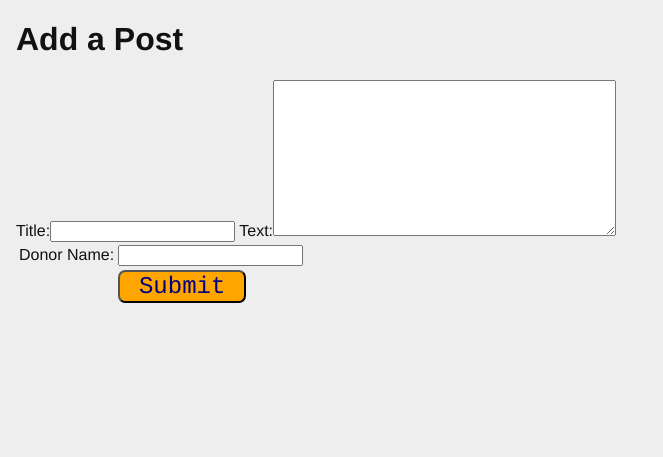
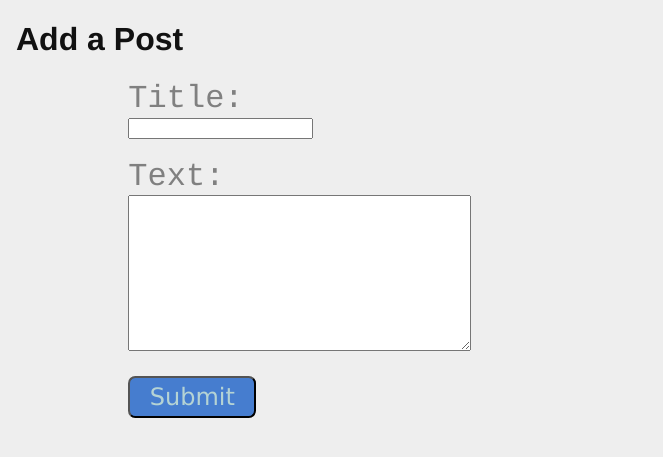
Before and after one commit to Aghw/django-blog, a Django app: page /add/ in a window 1280 px wide. Shown: the part 41-498 px from the top of the page, without its empty margins (0-663 px from the left). Run offline with Django 3.2, Linux system fonts and the light colour scheme; a user stored in the database is signed in; some libraries are stand-ins or nearby versions.

Commit message:
Completed Adding Django Model Form to add Blog Posts.

```diff
--- a/blogging/forms.py
+++ b/blogging/forms.py
@@ -5,3 +5,4 @@ class BlogPostForm(ModelForm):
     class Meta:
         model = Post
         fields = ['title', 'text']
+        # fields = "__all__"
--- a/blogging/models.py
+++ b/blogging/models.py
@@ -1,5 +1,6 @@
 from django.db import models
 from django.contrib.auth.models import User
+from datetime import datetime
 
 
 class Post(models.Model):
@@ -13,6 +14,15 @@ class Post(models.Model):
     def __str__(self):
         return self.title
 
+    def save(self, *args, **kwargs):
+        """
+        set publish date to the date when post's published status is
+        switched to True, reset the date if post is unpublished
+        """
+        if self.published_date is None:
+            self.published_date = datetime.now()
+        super().save(*args, **kwargs)
+
 
 class Category(models.Model):
 
--- a/blogging/static/box.css
+++ b/blogging/static/box.css
@@ -96,8 +96,29 @@
   .blog-post-button {
     font-size: 1.5rem;
     width: 8rem;
+    height: 1.75em;
+    font-family: 'Lucida Sans', 'Lucida Sans Regular', 'Lucida Grande', 'Lucida Sans Unicode', Geneva, Verdana, sans-serif;
+    border-radius: .45rem;
+    color: rgb(181, 211, 212);
+    background-color: rgb(70, 125, 207);
+  }
+
+
+  .form_input {
+    height:2rem;
+    width: 10rem;
+    color: red;
     font-family: "Courier", "Ariel";
-    border-radius: .45rem;
-    color: navy;
-    background-color: orange;
+    font-size: 1.2rem;
+    color: blue;
   }
+
+  form {
+    margin-left: 9%;
+  }
+
+  label {
+    font-family: "Courier", "Ariel";
+    font-size: 2rem;
+    color: gray;
+  }
--- a/blogging/templates/blogging/add.html
+++ b/blogging/templates/blogging/add.html
@@ -3,28 +3,10 @@
 {% block content %}
 <h1>Add a Post</h1>
 
-<form action="POST">
+<form method="POST" class="form_input">
     {% csrf_token %}
-    {{ form }}
-    <br>
-
-    <table>
-        <tr>
-            <td>
-                <label for="fullname">Donor Name: </label>
-            </td>
-            <td>
-                <input class="form_input" type="string" id="fullname" name="fullname">
-            </td>
-        </tr>
-        <tr>
-            <td>
-            </td>
-            <td>
-                <input class="blog-post-button" type="submit" name="post" value="Submit">
-            </td>
-        </tr>
-
+    {{ form.as_p }}
+    <input class="blog-post-button" type="submit" value="Submit">
     <!-- <button type="submit" class="blog-post-button">Submit</button> -->
 </form>
 
--- a/blogging/templates/blogging/list.html
+++ b/blogging/templates/blogging/list.html
@@ -1,4 +1,8 @@
 {% extends "base.html" %}{% block content %}
+    <nav style="padding: .5rem 0; font-size: 2em; background-color: #e2924863; text-align:center; font-family: Verdana, Geneva, Tahoma, sans-serif;">
+        <a id="add-blog" href="/add/">Post A Blog</a>
+    </nav>
+
     <h1>Coolest Posts</h1>
     {% comment %} here is where the query happens {% endcomment %}
     {% for post in object_list %}
--- a/blogging/urls.py
+++ b/blogging/urls.py
@@ -1,6 +1,6 @@
 from django.urls import path
 from blogging.views import BlogListView, BlogDetailView
-from blogging.views import add_model #, detail_view
+from blogging.views import add_model
 
 urlpatterns = [
     path("", BlogListView.as_view(), name="blog_index"),
--- a/blogging/views.py
+++ b/blogging/views.py
@@ -1,4 +1,4 @@
-from django.shortcuts import render, redirect
+from django.shortcuts import render, redirect, reverse
 from django.http import HttpResponse, HttpResponseRedirect, Http404
 from django import forms
 
@@ -7,6 +7,8 @@ from blogging.models import Post
 from django.views.generic.list import ListView
 from django.views.generic.detail import DetailView
 from django.utils import timezone
+from django.contrib.auth.models import User
+from django.contrib.auth.decorators import login_required
 from blogging.forms import BlogPostForm
 
 class BlogListView(ListView):
@@ -21,19 +23,44 @@ class BlogDetailView(DetailView):
     queryset = Post.objects.exclude(published_date__exact=None)
 
 
-class BlogAddView(DetailView):
-    queryset = Post.objects.exclude(published_date__exact=None)
-    template_name = "blogging/add.html"
+# class BlogAddView(DetailView):
+#     template_name = "blogging/add.html"
+#     queryset = Post.objects.exclude(published_date__exact=None)
 
+#     def post(self, request, *args, **kwargs):
+#         blog = self.get_object()
+
+#         if request.method == "POST":
+#             form = BlogPostForm(request.POST)
+
+#             if form.is_valid():
+#                 model_instance = form.save(commit=False)
+#                 model_instance.published_date = timezone.now()
+#                 model_instance.save()
+#                 redirect('/')
+#             else:
+#                 return render(request, "blogging/add.html", {'form': form})
+#         else:
+#             form = BlogPostForm()
+
+#             return render(request, "blogging/add.html", {'form': form})
+
+@login_required
 def add_model(request):
 
     if request.method == "POST":
-        form = BlogPostForm(request.POST)
+        form = BlogPostForm(request.POST or {})
+
         if form.is_valid():
+
             model_instance = form.save(commit=False)
-            model_instance.timestamp = timezone.now()
+            model_instance.author = request.user
+            model_instance.title = request.POST.get('title')
+            model_instance.text = request.POST.get('text')
+            model_instance.published_date = timezone.now()
             model_instance.save()
-            redirect('/')
+            return HttpResponseRedirect('/')
+
         else:
             return render(request, "blogging/add.html", {'form': form})
     else:
--- a/mysite/templates/base.html
+++ b/mysite/templates/base.html
@@ -20,6 +20,7 @@
             {% endif %}
         </ul>
       </div>
+
       <div id="container">
           <div id="content">
               {% block content %}
```
